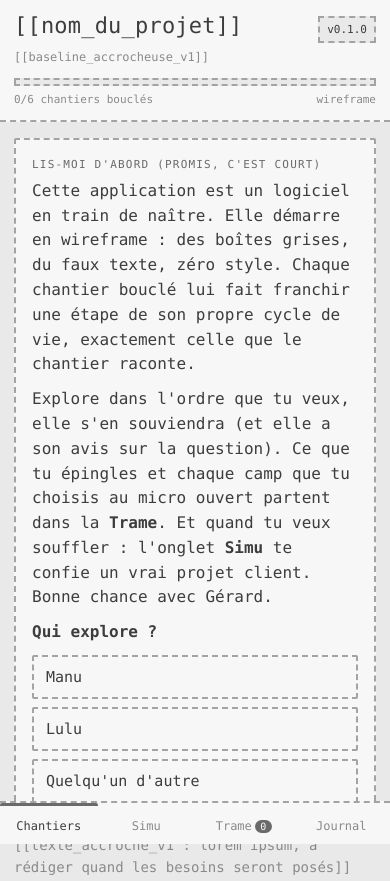
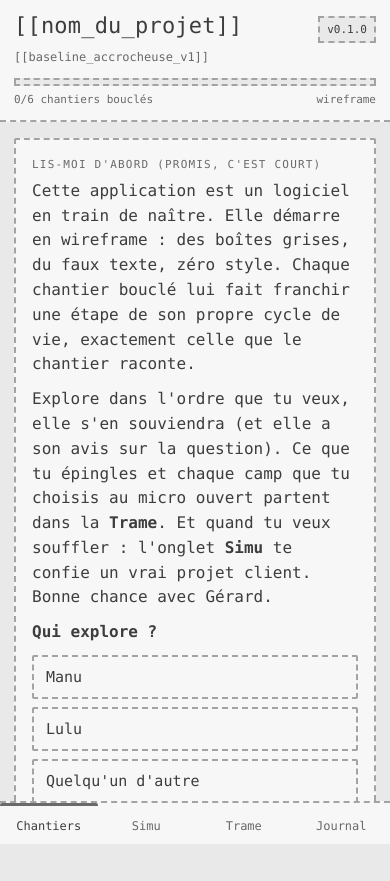
Before and after one commit to AkeMoth/avant-le-prompt, a plain HTML site: page index.html in a window 390 px wide. Shown: the top 881 px of the page. After the commit the page ends 844 px from the top, so only its background shows below. Drawn offline with Linux system fonts and the light colour scheme.

Commit message:
fix: nav mobile stable, coquille d'application et defilement interne
Body en grille plein ecran non scrollable, defilement dans #scroller,
nav en flux normal (plus de position:fixed), toasts ancres au-dessus
de la nav par la grille. Corrige le decalage de la nav sur iOS
(barre d'adresse, double-tap zoom, rebond elastique).
Plus : touch-action sur titre et version, textarea de copie sans zoom,
contrastes wireframe AA, aria-current et aria-live, badge Trame
reellement masque a zero epingle.

Co-Authored-By: Claude Fable 5 <noreply@anthropic.com>

```diff
--- a/index.html
+++ b/index.html
@@ -8,8 +8,8 @@
 <link href="https://fonts.googleapis.com/css2?family=Cormorant+Garamond:wght@600;700&family=IBM+Plex+Mono:wght@400;500&family=Lora:ital,wght@0,400;0,600;1,400&display=swap" rel="stylesheet">
 <style>
 :root{
-  --bg:#e9e9e9; --paper:#f7f7f7; --ink:#3d3d3d; --muted:#8a8a8a;
-  --primary:#5f5f5f; --accent:#6a6a6a; --good:#5f5f5f; --bad:#7a7a7a;
+  --bg:#e9e9e9; --paper:#f7f7f7; --ink:#3d3d3d; --muted:#696969;
+  --primary:#5f5f5f; --accent:#6a6a6a; --good:#5f5f5f; --bad:#6f6f6f;
   --bd:2px dashed #a3a3a3; --shadow:none; --radius:2px;
   --fd:ui-monospace,'SFMono-Regular',Menlo,monospace;
   --fb:ui-monospace,'SFMono-Regular',Menlo,monospace;
@@ -24,13 +24,14 @@ body.designed{
   --fm:'IBM Plex Mono',ui-monospace,Menlo,monospace;
 }
 *{box-sizing:border-box;margin:0;padding:0}
-html{-webkit-text-size-adjust:100%}
+html{-webkit-text-size-adjust:100%;height:100%}
 body{
   background:var(--bg); color:var(--ink);
   font-family:var(--fb); font-size:16px; line-height:1.55;
-  padding-bottom:calc(76px + env(safe-area-inset-bottom));
-  min-height:100vh;
+  height:100%; overflow:hidden;
+  display:grid; grid-template-rows:1fr auto; grid-template-columns:100%;
 }
+#scroller{grid-row:1;grid-column:1;min-height:0;overflow-y:auto;overscroll-behavior-y:contain}
 body.designed{
   background-image:radial-gradient(circle at 1px 1px, rgba(36,32,56,.06) 1px, transparent 0);
   background-size:22px 22px;
@@ -52,7 +53,7 @@ body.anim .progress > div{transition:width .5s ease}
 .plabel{font-family:var(--fm);font-size:11px;color:var(--muted);margin-top:5px;display:flex;justify-content:space-between}
 
 /* ---------- cards ---------- */
-main{padding-top:16px}
+main{padding:16px 0 28px}
 .card{background:var(--paper);border:var(--bd);box-shadow:var(--shadow);border-radius:var(--radius);padding:16px;margin-bottom:14px}
 .card h2{font-family:var(--fd);font-size:23px;line-height:1.15;margin-bottom:8px;font-weight:700}
 body:not(.designed) .card h2{font-size:17px;font-weight:500}
@@ -140,19 +141,20 @@ pre{font-family:var(--fm);font-size:12px;white-space:pre-wrap;word-break:break-w
 .ticket .tid{font-family:var(--fm);font-size:11px;color:var(--accent)}
 
 /* ---------- nav ---------- */
-nav{position:fixed;bottom:0;left:0;right:0;background:var(--paper);border-top:var(--bd);display:flex;z-index:50;padding-bottom:env(safe-area-inset-bottom)}
+nav{grid-row:2;grid-column:1;background:var(--paper);border-top:var(--bd);display:flex;padding-bottom:env(safe-area-inset-bottom)}
 nav button{flex:1;background:none;border:none;padding:13px 4px 11px;font-family:var(--fm);font-size:12px;color:var(--muted);border-top:3px solid transparent}
 nav button.on{color:var(--ink);border-top-color:var(--accent);font-weight:500}
 nav .badge{display:inline-block;min-width:17px;padding:1px 4px;background:var(--accent);color:#fff;font-size:10px;margin-left:3px;border-radius:8px}
+nav .badge[hidden]{display:none}
 
 /* ---------- toast ---------- */
-#toasts{position:fixed;bottom:calc(84px + env(safe-area-inset-bottom));left:12px;right:12px;z-index:99;display:flex;flex-direction:column;gap:8px;pointer-events:none}
+#toasts{grid-row:1;grid-column:1;align-self:end;z-index:99;margin:0 12px 10px;display:flex;flex-direction:column;gap:8px;pointer-events:none}
 .toast{background:var(--ink);color:var(--paper);font-family:var(--fm);font-size:13px;padding:12px 14px;border-radius:var(--radius);box-shadow:var(--shadow);opacity:0;transform:translateY(8px)}
 .toast.show{opacity:1;transform:translateY(0)}
 body.anim .toast{transition:opacity .3s,transform .3s}
 
 .stampdone{display:inline-block;font-family:var(--fm);font-size:12px;letter-spacing:1.5px;border:2px solid var(--primary);color:var(--primary);padding:4px 10px;transform:rotate(-2deg);text-transform:uppercase;font-weight:500}
-#apptitle,#version{cursor:pointer}
+#apptitle,#version{cursor:pointer;touch-action:manipulation;-webkit-tap-highlight-color:transparent}
 .meters{display:flex;flex-direction:column;gap:9px}
 .meter{display:flex;align-items:center;gap:8px;font-family:var(--fm);font-size:11px}
 .meter .ml{width:128px;flex-shrink:0;color:var(--muted)}
@@ -184,6 +186,7 @@ hr.sep{border:none;border-top:var(--bd);margin:14px 0}
 </style>
 </head>
 <body>
+<div id="scroller">
 <header>
   <div class="wrap">
     <div class="hrow">
@@ -199,8 +202,9 @@ hr.sep{border:none;border-top:var(--bd);margin:14px 0}
   </div>
 </header>
 <main><div class="wrap" id="app"></div></main>
-<div id="toasts"></div>
-<nav>
+</div>
+<div id="toasts" role="status" aria-live="polite"></div>
+<nav aria-label="Navigation principale">
   <button data-a="nav" data-id="home" id="nav-home">Chantiers</button>
   <button data-a="nav" data-id="simu" id="nav-simu">Simu</button>
   <button data-a="nav" data-id="trame" id="nav-trame">Trame<span class="badge" id="pincount" hidden>0</span></button>
@@ -1186,7 +1190,8 @@ function simView(){
 
 /* ---------- Rendu global ---------- */
 function render(toTop){
-  const y=window.scrollY||0;
+  const sc=$("scroller");
+  const y=sc.scrollTop||0;
   const cu=S.done.besoins;
   document.body.classList.toggle("designed",!!S.done.conception);
   document.body.classList.toggle("anim",!!S.done.dev);
@@ -1199,9 +1204,13 @@ function render(toTop){
   $("plabel").textContent=`${count()}/6 chantiers bouclés`;
   const np=Object.keys(S.pinned).filter(k=>S.pinned[k]).length;
   $("pincount").hidden=!np;$("pincount").textContent=np;
-  ["home","simu","trame","journal"].forEach(v=>$("nav-"+v).classList.toggle("on",S.view===v||(v==="home"&&(S.view==="ch"||S.view==="epi"))));
+  ["home","simu","trame","journal"].forEach(v=>{
+    const b=$("nav-"+v),on=S.view===v||(v==="home"&&(S.view==="ch"||S.view==="epi"));
+    b.classList.toggle("on",on);
+    if(on)b.setAttribute("aria-current","page");else b.removeAttribute("aria-current");
+  });
   app().innerHTML=S.view==="home"?homeView():S.view==="ch"?chView(S.chantier):S.view==="epi"?epiView():S.view==="simu"?simView():S.view==="trame"?trameView():journalView();
-  if(toTop)window.scrollTo(0,0);else window.scrollTo(0,y);
+  if(toTop)sc.scrollTo(0,0);else sc.scrollTo(0,y);
 }
 
 /* ---------- Actions ---------- */
@@ -1347,14 +1356,23 @@ const A={
 };
 function fallbackCopy(txt){
   try{
-    const ta=document.createElement("textarea");ta.value=txt;ta.style.position="fixed";ta.style.opacity="0";
+    const ta=document.createElement("textarea");ta.value=txt;ta.style.position="fixed";ta.style.opacity="0";ta.style.fontSize="16px";ta.setAttribute("readonly","");
     document.body.appendChild(ta);ta.select();const ok=document.execCommand("copy");ta.remove();return ok;
   }catch(e){return false;}
 }
 
 document.addEventListener("click",e=>{
   const t=e.target.closest("[data-a]");if(!t)return;
-  const fn=A[t.dataset.a];if(fn)fn(t.dataset.id,t);
+  const ds=t.dataset,hadFocus=document.activeElement===t;
+  const fn=A[ds.a];if(fn)fn(ds.id,t);
+  if(hadFocus&&document.activeElement===document.body){
+    let q='[data-a="'+ds.a+'"]';
+    if(ds.id)q+='[data-id="'+ds.id+'"]';
+    if(ds.o!=null)q+='[data-o="'+ds.o+'"]';
+    if(ds.ch)q+='[data-ch="'+ds.ch+'"]';
+    const el=document.querySelector(q);
+    if(el&&!el.disabled)el.focus({preventScroll:true});
+  }
 });
 
 /* ---------- Démarrage ---------- */
```
